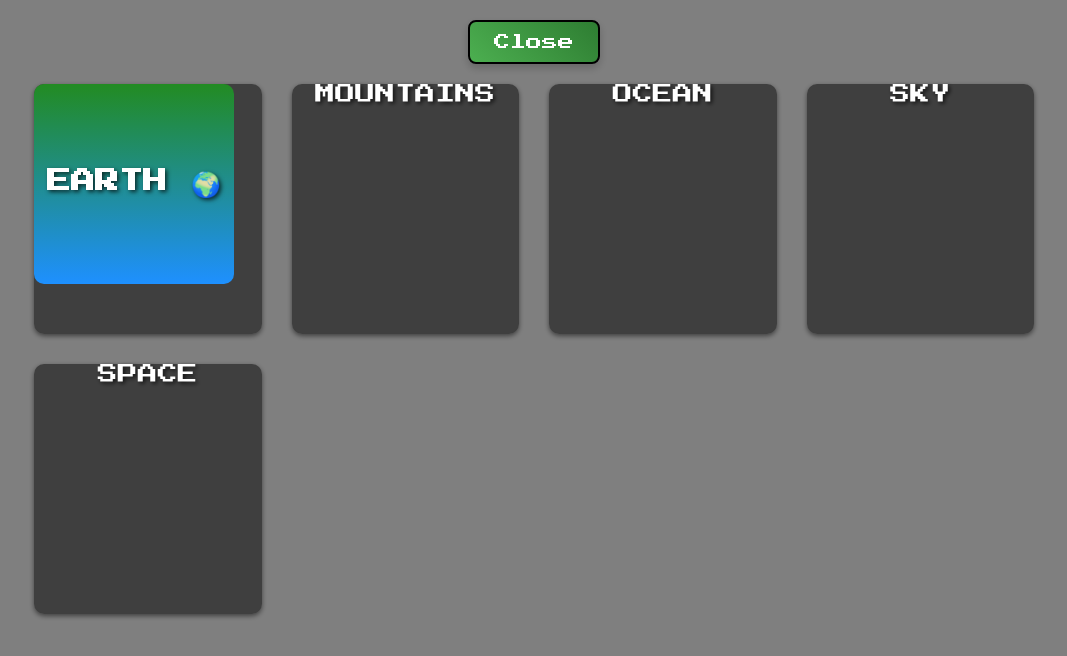
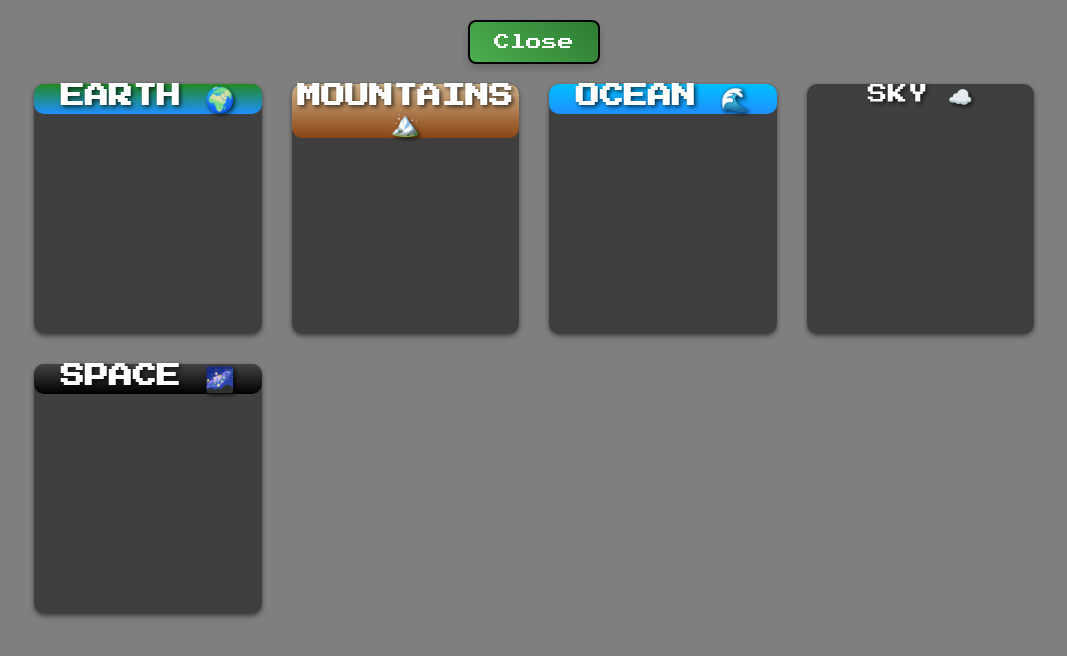
Before and after one commit to pushiscool/ggg, a React (Create React App) app: page / in a window 1280 px wide. Both pictures are taken after a click on the button "Start". Shown: the top 656 px of the page, without its empty margins (106-1173 px from the left). Built offline with nearby package versions, Linux system fonts and the light colour scheme.

Commit message:
Update HomeScreen.jsx

```diff
--- a/src/components/HomeScreen.jsx
+++ b/src/components/HomeScreen.jsx
@@ -1157,8 +1157,8 @@ export default function HomeScreen() {
             <div className="title-container">
               <div className="cover-text" style={{
         background: 'linear-gradient(to bottom, #228B22, #1E90FF)', // Green to Blue gradient
-        width: '200px',
-        height: '200px',
+        width: '100%',
+        height: '100%',
         borderRadius: '10px',
         display: 'flex',
         alignItems: 'center',
@@ -1173,29 +1173,62 @@ export default function HomeScreen() {
           </div>
           <div className="level-box mountain-box" onClick={handleBlankLevelClick}>
             <div className="title-container">
-              <div className="cover-text" style={{ fontSize: "20px" }}>
-                MOUNTAINS
+              <div className="cover-text"  style={{
+        background: 'linear-gradient(to top, #8B4513, #D2B48C)', // Brown to Tan gradient
+        width: '100%',
+        height: '100%',
+        borderRadius: '10px',
+        display: 'flex',
+        alignItems: 'center',
+        justifyContent: 'center',
+        color: 'white',
+        fontSize: '24px',
+        fontWeight: 'bold',
+      }}  >
+                 MOUNTAINS 🏔️
               </div>
             </div>
           </div>
           <div className="level-box sea-box" onClick={handleSeaBoxClick}>
             <div className="title-container">
-              <div className="cover-text" style={{ fontSize: "20px" }}>
-                OCEAN
+              <div className="cover-text"   style={{
+        background: 'linear-gradient(to top, #1E90FF, #00BFFF)', // Dark to Light Blue gradient
+        width: '100%',
+        height: '100%',
+        borderRadius: '10px',
+        display: 'flex',
+        alignItems: 'center',
+        justifyContent: 'center',
+        color: 'white',
+        fontSize: '24px',
+        fontWeight: 'bold',
+      }}  >
+                OCEAN 🌊
               </div>
             </div>
           </div>
           <div className="level-box sky-box" onClick={handleBlankLevelClick}>
             <div className="title-container">
               <div className="cover-text" style={{ fontSize: "20px" }}>
-                SKY
+                 SKY ☁️
               </div>
             </div>
           </div>
           <div className="level-box sun-box" onClick={handleBlankLevelClick}>
             <div className="title-container">
-              <div className="cover-text" style={{ fontSize: "20px" }}>
-                SPACE
+              <div className="cover-text" style={{
+        background: 'linear-gradient(to top, #000000, #434343)', // Black to Dark Gray gradient
+        width: '100%',
+        height: '100%',
+        borderRadius: '10px',
+        display: 'flex',
+        alignItems: 'center',
+        justifyContent: 'center',
+        color: 'white',
+        fontSize: '24px',
+        fontWeight: 'bold',
+      }}  >
+                SPACE 🌌
               </div>
             </div>
           </div>
```
